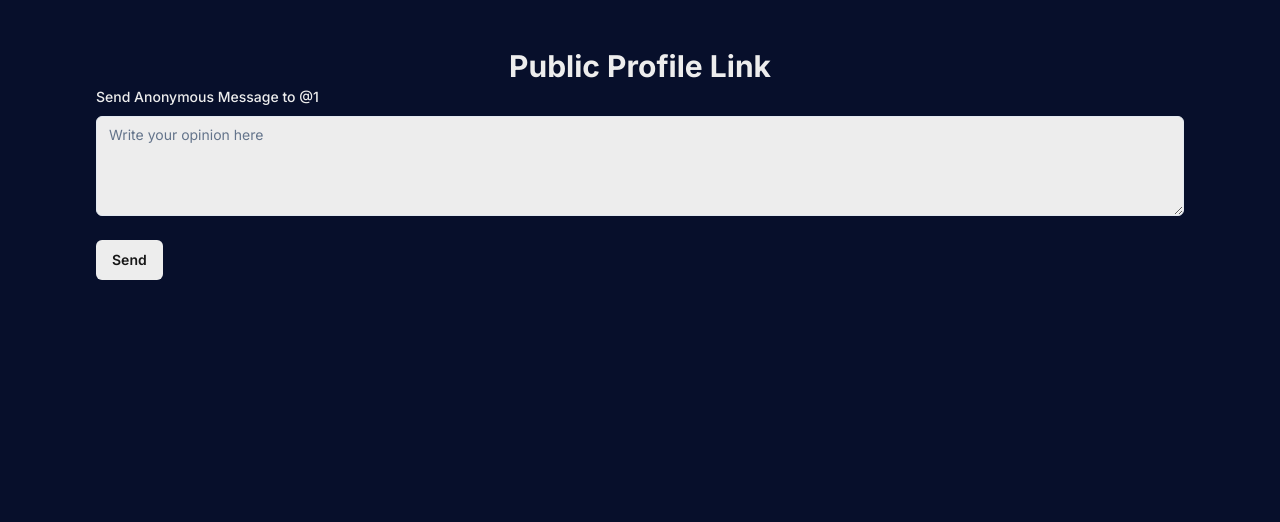
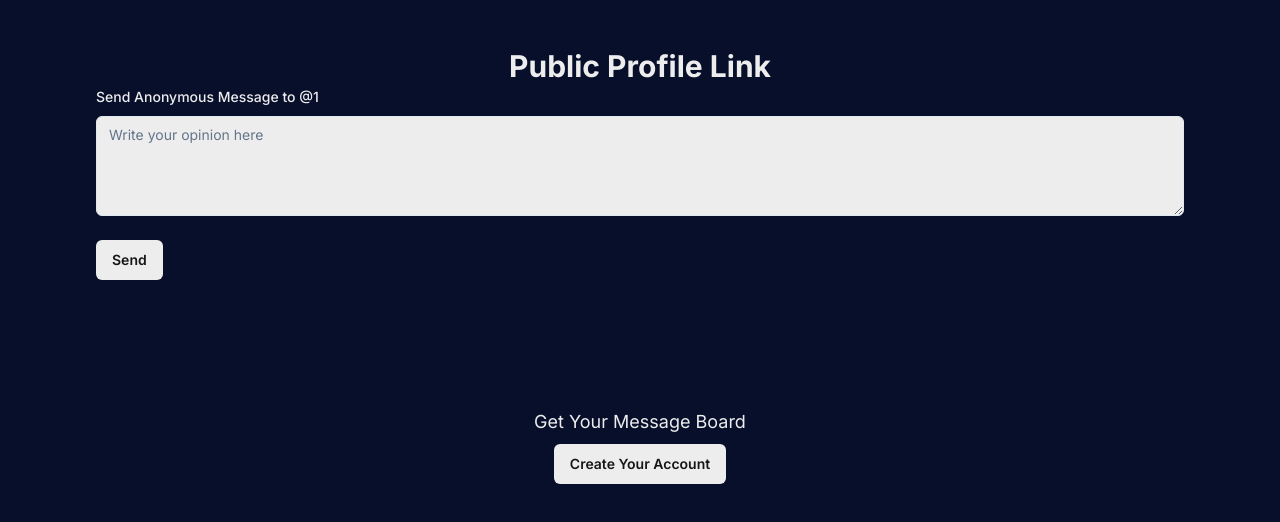
Before and after one commit to arnabsahawrk/Honest-Opinion, a Next.js app: page /arnabsahawrk/1 in a window 1280 px wide. Shown: the top 522 px of the page. Built offline with nearby package versions, Linux system fonts and the light colour scheme.

Commit message:
public profie crated

```diff
--- a/src/app/arnabsahawrk/[username]/page.tsx
+++ b/src/app/arnabsahawrk/[username]/page.tsx
@@ -20,6 +20,7 @@ import {
 import { Button } from "@/components/ui/button";
 import { Loader } from "lucide-react";
 import { Textarea } from "@/components/ui/textarea";
+import Link from "next/link";
 
 const AnonymousMessage = () => {
   const [isSubmitting, setIsSubmitting] = useState(false);
@@ -62,7 +63,6 @@ const AnonymousMessage = () => {
     <main className="text-myCustom-textPrimary bg-myCustom-bgSecondary ">
       <section className="container mx-auto px-4 md:px-24 py-12 min-h-screen">
         <h1 className="text-center font-bold text-3xl">Public Profile Link</h1>
-        <div>
         <Form {...form}>
           <form onSubmit={form.handleSubmit(onSubmit)} className="space-y-6">
             <FormField
@@ -98,6 +98,13 @@ const AnonymousMessage = () => {
             </Button>
           </form>
         </Form>
+        <div className="text-center mt-32">
+          <p className="mb-2 text-lg">Get Your Message Board</p>
+          <Link href="/sign-up">
+            <Button className="bg-myCustom-textPrimary text-myCustom-textSecondary font-semibold hover:bg-myCustom-textPrimary hover:scale-95 transition duration-300">
+              Create Your Account
+            </Button>
+          </Link>
         </div>
       </section>
     </main>
--- a/src/components/custom/Navbar.tsx
+++ b/src/components/custom/Navbar.tsx
@@ -13,9 +13,7 @@ const Navbar = () => {
   return (
     <nav className="p-4 shadow-md bg-myCustom-bgSecondary text-myCustom-textPrimary">
       <div className="container mx-auto flex flex-col md:flex-row justify-between items-center">
-        <a className="text-2xl font-bold mb-4 md:mb-0" href="#">
-          Honest Opinion
-        </a>
+        <p className="text-2xl font-bold mb-4 md:mb-0">Honest Opinion</p>
         {session ? (
           <>
             <span className="mr-4">
```
Also changed, not shown: src/app/icon.png. Lines whose indentation alone changed are shown as unchanged.
